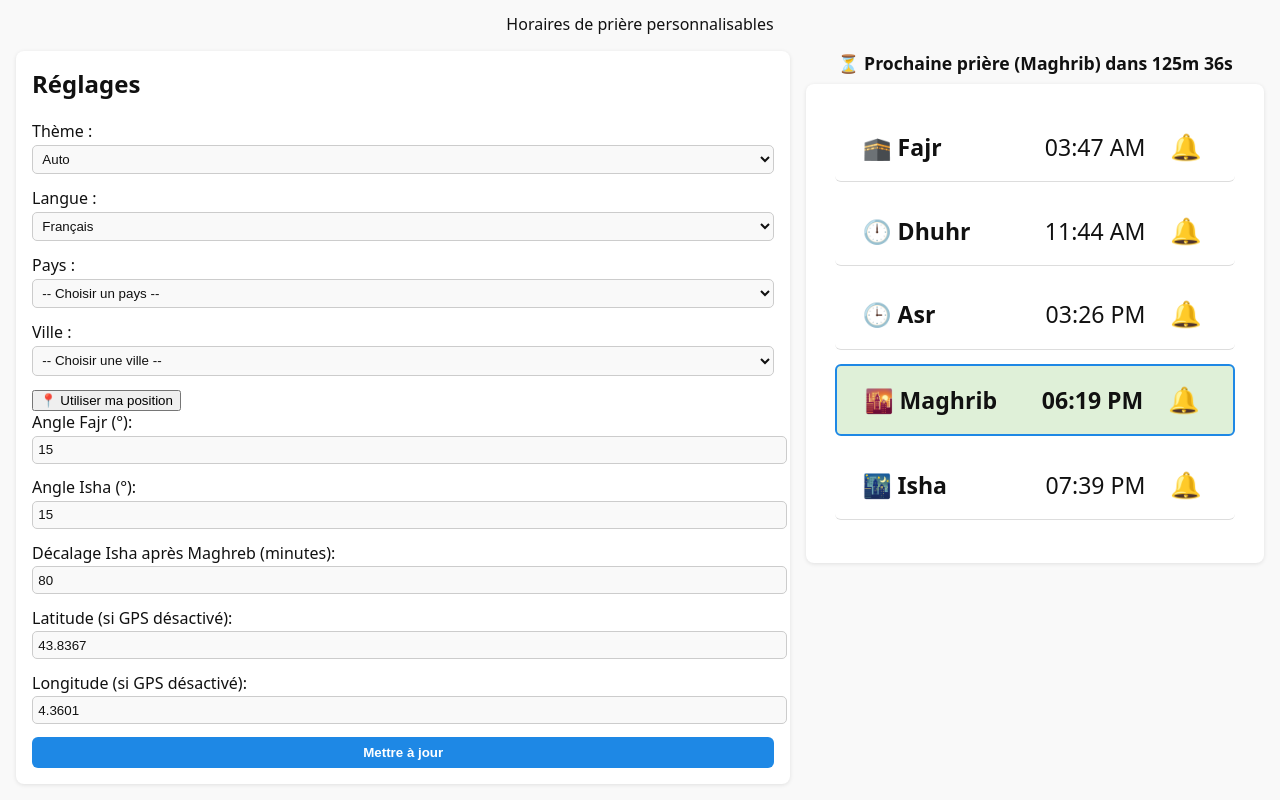
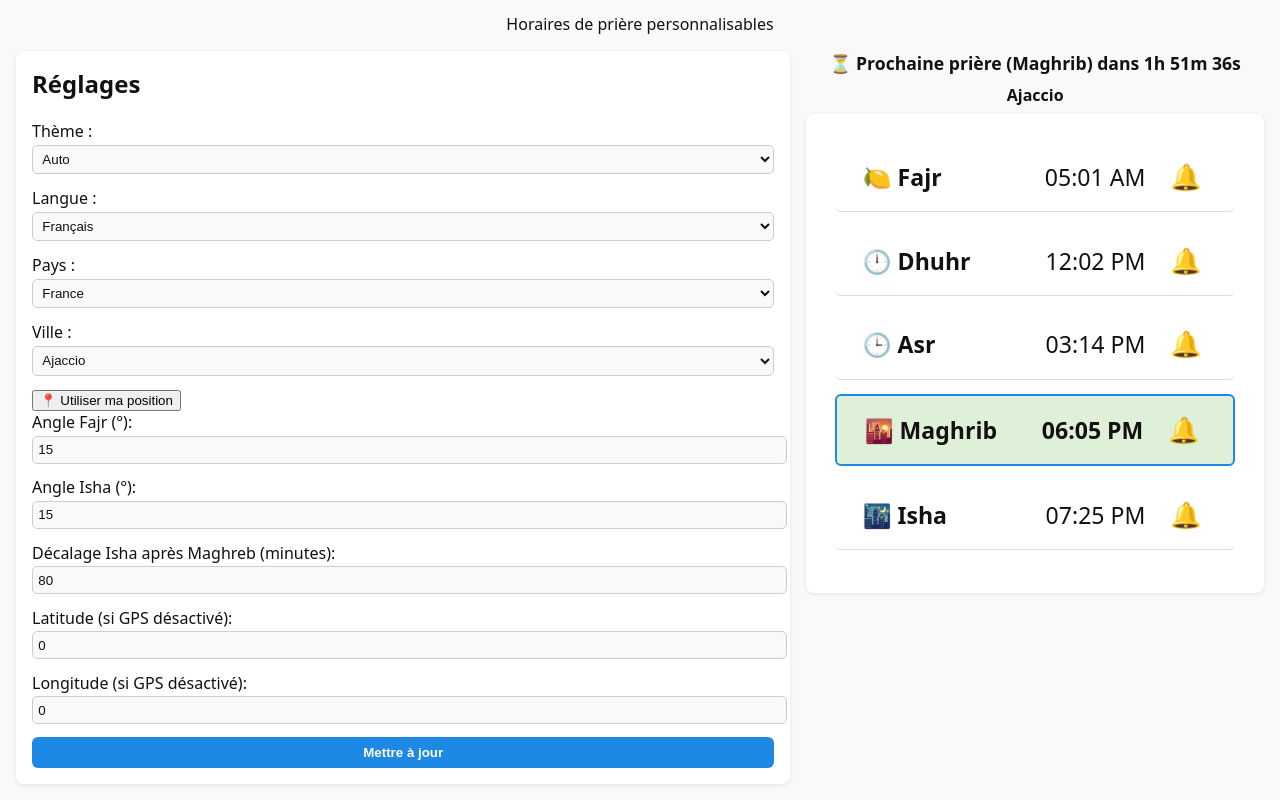
Before and after one commit to FaridBou/AdhanSalat, a plain HTML site: page index.html in a window 1280 px wide. Both pictures are taken after a click on the button "Mettre à jour". Shown: the part 135-935 px from the top of the page. Drawn offline with Linux system fonts and the light colour scheme.

Commit message:
Add files via upload

```diff
--- a/app.js
+++ b/app.js
@@ -56,7 +56,20 @@ document.getElementById("gpsBtn").addEventListener("click", () => {
     document.getElementById("latitude").value = lat;
     document.getElementById("longitude").value = lon;
 
-    // Trouver la ville la plus proche
+    setClosestCity(lat, lon);
+  });
+});
+
+function distance(lat1, lon1, lat2, lon2) {
+  const R = 6371;
+  const toRad = x => x * Math.PI / 180;
+  const dLat = toRad(lat2 - lat1);
+  const dLon = toRad(lon2 - lon1);
+  const a = Math.sin(dLat/2) ** 2 + Math.cos(toRad(lat1)) * Math.cos(toRad(lat2)) * Math.sin(dLon/2) ** 2;
+  return R * (2 * Math.atan2(Math.sqrt(a), Math.sqrt(1 - a)));
+}
+
+function setClosestCity(lat, lon) {
   let closest = null;
   let minDist = Infinity;
   for (const [country, cities] of Object.entries(citiesData)) {
@@ -68,32 +81,25 @@ document.getElementById("gpsBtn").addEventListener("click", () => {
       }
     }
   }
+
   if (closest) {
     currentCountry = closest.country;
     currentCity = closest.city;
     document.getElementById("countrySelector").value = closest.country;
-      document.getElementById("citySelector").innerHTML = "";
+
+    const citySelect = document.getElementById("citySelector");
+    citySelect.innerHTML = "";
+
     Object.entries(citiesData[closest.country])
       .sort((a, b) => a[0].localeCompare(b[0]))
-        .forEach(([city, [lat, lon]]) => {
+      .forEach(([city, [clat, clon]]) => {
         const option = document.createElement("option");
-          option.value = [lat, lon].join(",");
+        option.value = [clat, clon].join(",");
         option.textContent = city;
         if (city === closest.city) option.selected = true;
-          document.getElementById("citySelector").appendChild(option);
+        citySelect.appendChild(option);
       });
-      updateTimes();
   }
-  });
-});
-
-function distance(lat1, lon1, lat2, lon2) {
-  const R = 6371;
-  const toRad = x => x * Math.PI / 180;
-  const dLat = toRad(lat2 - lat1);
-  const dLon = toRad(lon2 - lon1);
-  const a = Math.sin(dLat/2) ** 2 + Math.cos(toRad(lat1)) * Math.cos(toRad(lat2)) * Math.sin(dLon/2) ** 2;
-  return R * (2 * Math.atan2(Math.sqrt(a), Math.sqrt(1 - a)));
 }
 
 function updateIshaControls() {
@@ -107,7 +113,6 @@ function updateIshaControls() {
     document.getElementById("angleIsha").disabled = false;
     document.getElementById("maghribToIsha").disabled = true;
   } else {
-    // aucun renseigné, tout actif
     document.getElementById("angleIsha").disabled = false;
     document.getElementById("maghribToIsha").disabled = false;
   }
@@ -129,7 +134,7 @@ function calculateNextPrayer(now, times) {
       return { next: ordered[i], after: ordered[(i + 1) % ordered.length] };
     }
   }
-  return { next: ordered[0], after: ordered[1] }; // Après Isha
+  return { next: ordered[0], after: ordered[1] };
 }
 
 function updateTimes() {
@@ -163,7 +168,7 @@ function updateTimes() {
   };
 
   const icons = {
-    fajr: "🕋", dhuhr: "🕛", asr: "🕒", maghrib: "🌇", isha: "🌃"
+    fajr: "🍋", dhuhr: "🕛", asr: "🕒", maghrib: "🌇", isha: "🌃"
   };
 
   const now = new Date();
@@ -187,14 +192,15 @@ function updateTimes() {
 
   document.getElementById("times").innerHTML = list;
 
-  // Countdown
   const countdownEl = document.getElementById("countdown");
   const updateCountdown = () => {
     const now = new Date();
-    const diff = Math.max(0, next.time - now);
-    const mins = Math.floor(diff / 60000);
-    const secs = Math.floor((diff % 60000) / 1000);
-    countdownEl.innerHTML = `⏳ Prochaine prière (${next.name.charAt(0).toUpperCase() + next.name.slice(1)}) dans ${mins}m ${secs}s`;
+    const totalSeconds = Math.floor((next.time - now) / 1000);
+    const hours = Math.floor(totalSeconds / 3600);
+    const mins = Math.floor((totalSeconds % 3600) / 60);
+    const secs = totalSeconds % 60;
+
+    countdownEl.innerHTML = `⏳ Prochaine prière (${next.name.charAt(0).toUpperCase() + next.name.slice(1)}) dans ${hours}h ${mins}m ${secs}s`;
   };
   updateCountdown();
   clearInterval(window.countdownInterval);
@@ -203,17 +209,26 @@ function updateTimes() {
 
 function triggerAlarm(prayerName) {
   if (navigator.vibrate) {
-    navigator.vibrate([200, 100, 200]); // vibration pattern
+    navigator.vibrate([200, 100, 200]);
     alert(`Vibration activée pour ${prayerName}`);
   } else {
     alert(`Appareil ne prend pas en charge la vibration`);
   }
-
-  // Tu pourrais aussi ajouter un setTimeout ici pour créer un rappel futur
 }
 
+window.calculateTimesManual = function () {
+  const lat = parseFloat(document.getElementById("latitude").value);
+  const lon = parseFloat(document.getElementById("longitude").value);
 
-window.calculateTimesManual = updateTimes;
+  if (isNaN(lat) || isNaN(lon)) {
+    alert("Coordonnées invalides.");
+    return;
+  }
+
+  setClosestCity(lat, lon);
+  updateTimes();
+};
+
 window.onload = () => {
   loadCities();
   updateIshaControls();
--- a/index.html
+++ b/index.html
@@ -56,8 +56,8 @@
       <label>Angle Fajr (°): <input type="number" id="angleFajr" value="15"></label>
       <label>Angle Isha (°): <input type="number" id="angleIsha" value="15"></label>
       <label>Décalage Isha après Maghreb (minutes): <input type="number" id="maghribToIsha" value="80"></label>
-      <label>Latitude (si GPS désactivé): <input type="number" id="latitude" value="43.8367"></label>
-      <label>Longitude (si GPS désactivé): <input type="number" id="longitude" value="4.3601"></label>
+      <label>Latitude (si GPS désactivé): <input type="number" id="latitude" value="0"></label>
+      <label>Longitude (si GPS désactivé): <input type="number" id="longitude" value="0"></label>
       <button class="update-button" onclick="calculateTimesManual()">Mettre à jour</button>
     </div>
 
```
Lines whose indentation alone changed are shown as unchanged.
